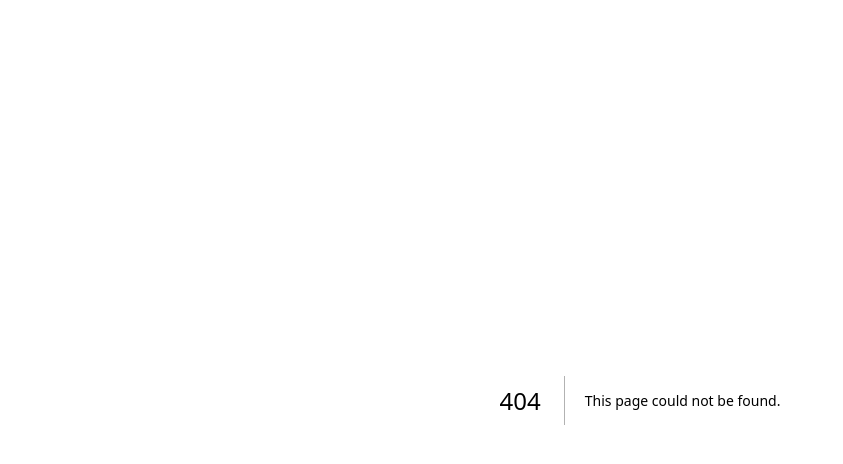
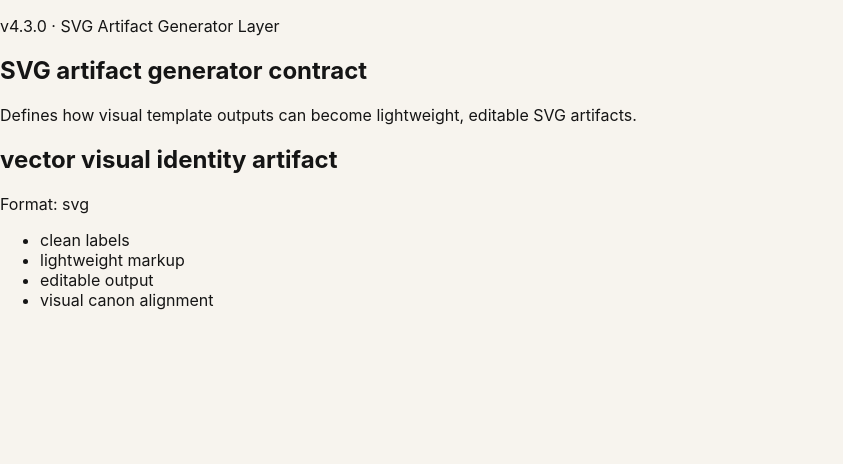
Before and after one commit to kolundzic/andyai-visual-studio, a Next.js app: page /svg-artifact-generator in a window 1280 px wide. Before the commit this address had no page. Shown: the top 464 px of the page, without its empty margins (0-843 px from the left). Built offline with nearby package versions, Linux system fonts and the light colour scheme.

Commit message:
v4.3.0 SVG Artifact Generator Layer

```diff
--- /dev/null
+++ b/app/svg-artifact-generator/page.tsx
@@ -0,0 +1,5 @@
+import SvgArtifactGeneratorPanel from "../../components/SvgArtifactGeneratorPanel";
+
+export default function SvgArtifactGeneratorPage() {
+  return <SvgArtifactGeneratorPanel />;
+}
--- /dev/null
+++ b/components/SvgArtifactGeneratorPanel.tsx
@@ -0,0 +1,16 @@
+import { svgArtifactContract } from "../lib/svg-artifact-generator";
+
+export default function SvgArtifactGeneratorPanel() {
+  return (
+    <section className="studio-panel">
+      <p className="eyebrow">v4.3.0 · SVG Artifact Generator Layer</p>
+      <h1>SVG artifact generator contract</h1>
+      <p className="muted">Defines how visual template outputs can become lightweight, editable SVG artifacts.</p>
+      <div className="card">
+        <h2>{svgArtifactContract.purpose}</h2>
+        <p>Format: {svgArtifactContract.format}</p>
+        <ul>{svgArtifactContract.rules.map((rule) => <li key={rule}>{rule}</li>)}</ul>
+      </div>
+    </section>
+  );
+}
--- /dev/null
+++ b/lib/svg-artifact-generator.ts
@@ -0,0 +1,10 @@
+export function createSvgArtifactTitle(input: string) {
+  const clean = input.trim() || "AndyAI Visual Artifact";
+  return clean.slice(0, 80);
+}
+
+export const svgArtifactContract = {
+  format: "svg",
+  purpose: "vector visual identity artifact",
+  rules: ["clean labels", "lightweight markup", "editable output", "visual canon alignment"],
+};
```
Also changed, not shown: 2 other files (tests, documents, lock files or other folders).
